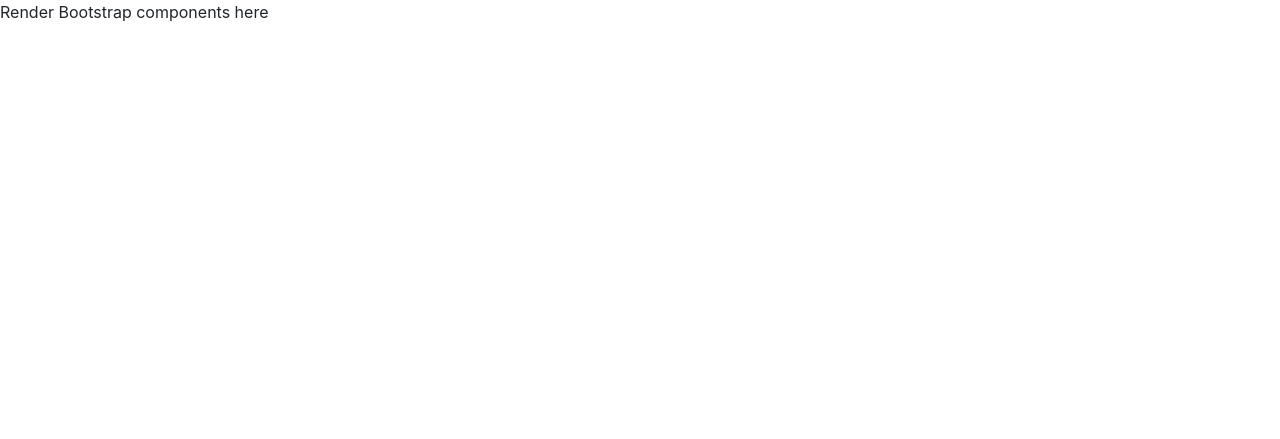
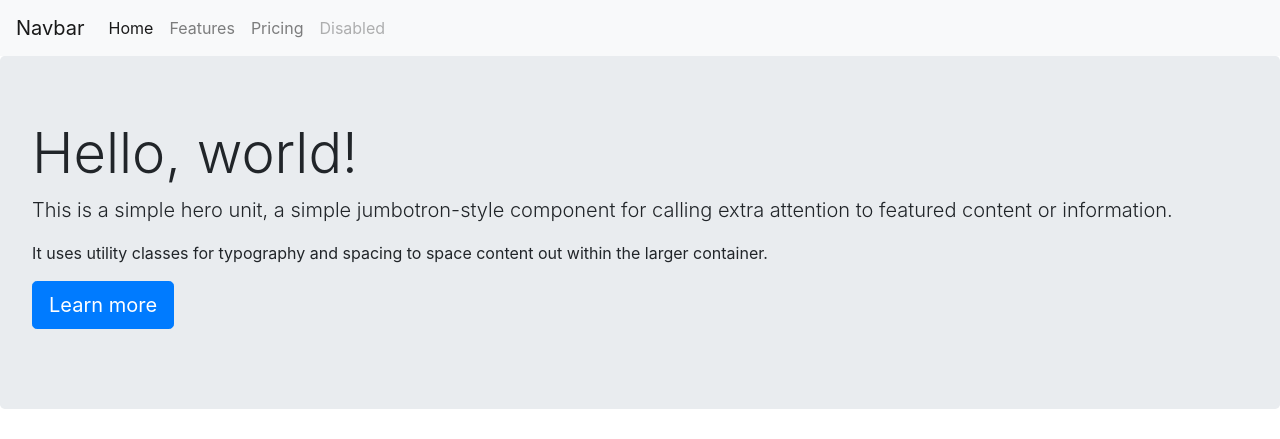
Before and after one commit to unbeatablesites/React_Review, a React (Create React App) app in the folder reactpractice/: page / in a window 1280 px wide. Shown: the top 439 px of the page. Built offline with nearby package versions, Linux system fonts and the light colour scheme.

Commit message:
Small edits Befor deployment

```diff
--- a/reactpractice/src/App.js
+++ b/reactpractice/src/App.js
@@ -1,5 +1,6 @@
 import React from "react";
+import HelloBootstrap from "./components/HelloBootstrap";
 
-const App = () => <p>Render Bootstrap components here</p>;
+const App = () => <HelloBootstrap />;
 
 export default App;
--- a/reactpractice/src/components/HelloBootstrap.js
+++ b/reactpractice/src/components/HelloBootstrap.js
@@ -1,6 +1,7 @@
 import React from "react";
 
 const HelloBootstrap = () => (
+  <div>
     <div>
       <nav class="navbar navbar-expand-lg navbar-light bg-light">
         <a class="navbar-brand" href="#">
@@ -10,39 +11,55 @@ const HelloBootstrap = () => (
           class="navbar-toggler"
           type="button"
           data-toggle="collapse"
-        data-target="#navbarNavAltMarkup"
-        aria-controls="navbarNavAltMarkup"
+          data-target="#navbarNav"
+          aria-controls="navbarNav"
           aria-expanded="false"
           aria-label="Toggle navigation"
         >
           <span class="navbar-toggler-icon"></span>
         </button>
-      <div class="collapse navbar-collapse" id="navbarNavAltMarkup">
-        <div class="navbar-nav">
-          <a class="nav-item nav-link active" href="#">
+        <div class="collapse navbar-collapse" id="navbarNav">
+          <ul class="navbar-nav">
+            <li class="nav-item active">
+              <a class="nav-link" href="#">
                 Home <span class="sr-only">(current)</span>
               </a>
-          <a class="nav-item nav-link" href="#">
+            </li>
+            <li class="nav-item">
+              <a class="nav-link" href="#">
                 Features
               </a>
-          <a class="nav-item nav-link" href="#">
+            </li>
+            <li class="nav-item">
+              <a class="nav-link" href="#">
                 Pricing
               </a>
-          <a class="nav-item nav-link disabled" href="#">
+            </li>
+            <li class="nav-item">
+              <a class="nav-link disabled" href="#">
                 Disabled
               </a>
-        </div>
+            </li>
+          </ul>
         </div>
       </nav>
+    </div>
 
-    <div class="jumbotron jumbotron-fluid">
-      <div class="container">
-        <h1 class="display-4">Fluid jumbotron</h1>
+    <div class="jumbotron">
+      <h1 class="display-4">Hello, world!</h1>
       <p class="lead">
-          This is a modified jumbotron that occupies the entire horizontal space
-          of its parent.
+        This is a simple hero unit, a simple jumbotron-style component for
+        calling extra attention to featured content or information.
       </p>
-      </div>
+      <p>
+        It uses utility classes for typography and spacing to space content out
+        within the larger container.
+      </p>
+      <p class="lead">
+        <a class="btn btn-primary btn-lg" href="#" role="button">
+          Learn more
+        </a>
+      </p>
     </div>
 
     <div class="card-columns">
@@ -55,7 +72,7 @@ const HelloBootstrap = () => (
             lead-in to additional content. This content is a little bit longer.
           </p>
         </div>
-
+      </div>
       <div class="card p-3">
         <blockquote class="blockquote mb-0 card-body">
           <p>
@@ -70,9 +87,7 @@ const HelloBootstrap = () => (
         </blockquote>
       </div>
       <div class="card">
-          <img class="card-img-top" src="..." alt="Card image cap">
-            {" "}
-          </img>
+        <img class="card-img-top" src="..." alt="Card image cap"></img>
         <div class="card-body">
           <h5 class="card-title">Card title</h5>
           <p class="card-text">
@@ -129,9 +144,9 @@ const HelloBootstrap = () => (
         <div class="card-body">
           <h5 class="card-title">Card title</h5>
           <p class="card-text">
-              This is a wider card with supporting text below as a natural
-              lead-in to additional content. This card has even longer content
-              than the first to show that equal height action.
+            This is a wider card with supporting text below as a natural lead-in
+            to additional content. This card has even longer content than the
+            first to show that equal height action.
           </p>
           <p class="card-text">
             <small class="text-muted">Last updated 3 mins ago</small>
@@ -140,7 +155,6 @@ const HelloBootstrap = () => (
       </div>
     </div>
   </div>
-  </div>
 );
 
 export default HelloBootstrap;
```
Lines whose indentation alone changed are shown as unchanged.
